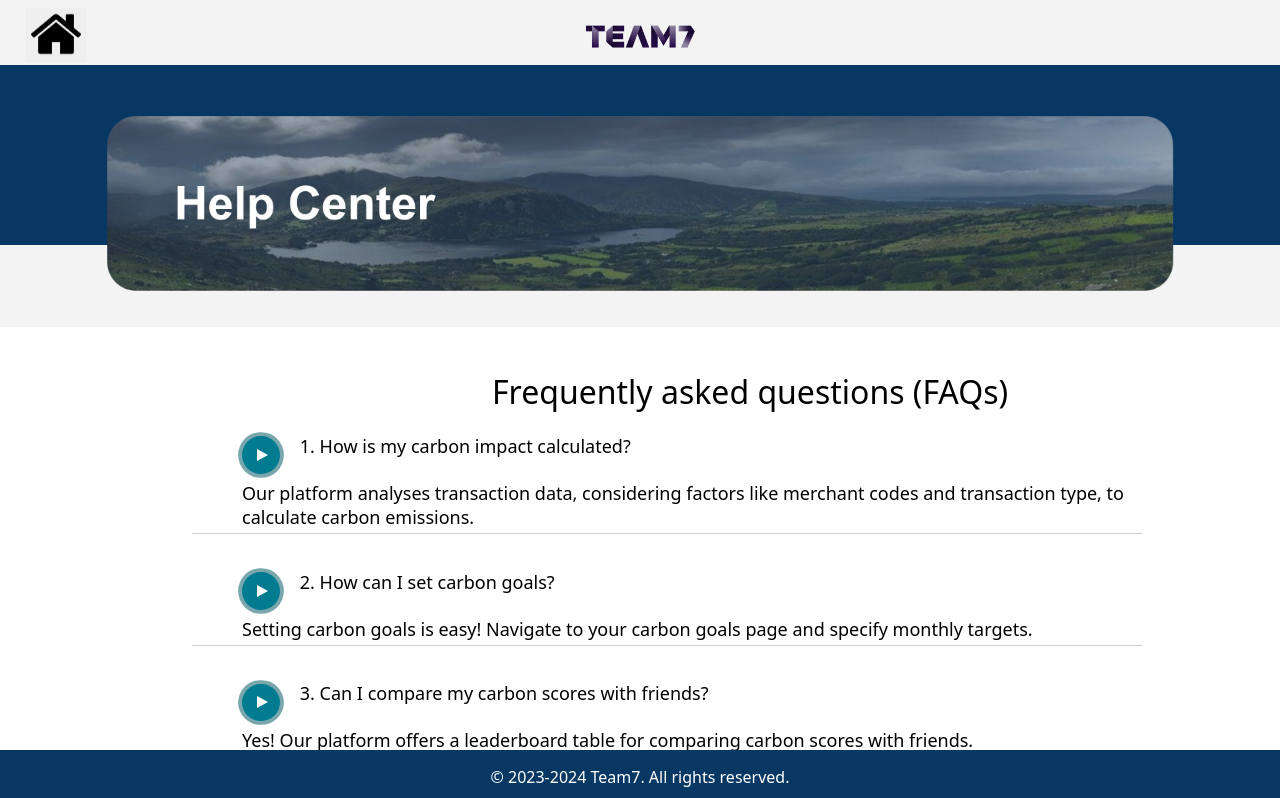
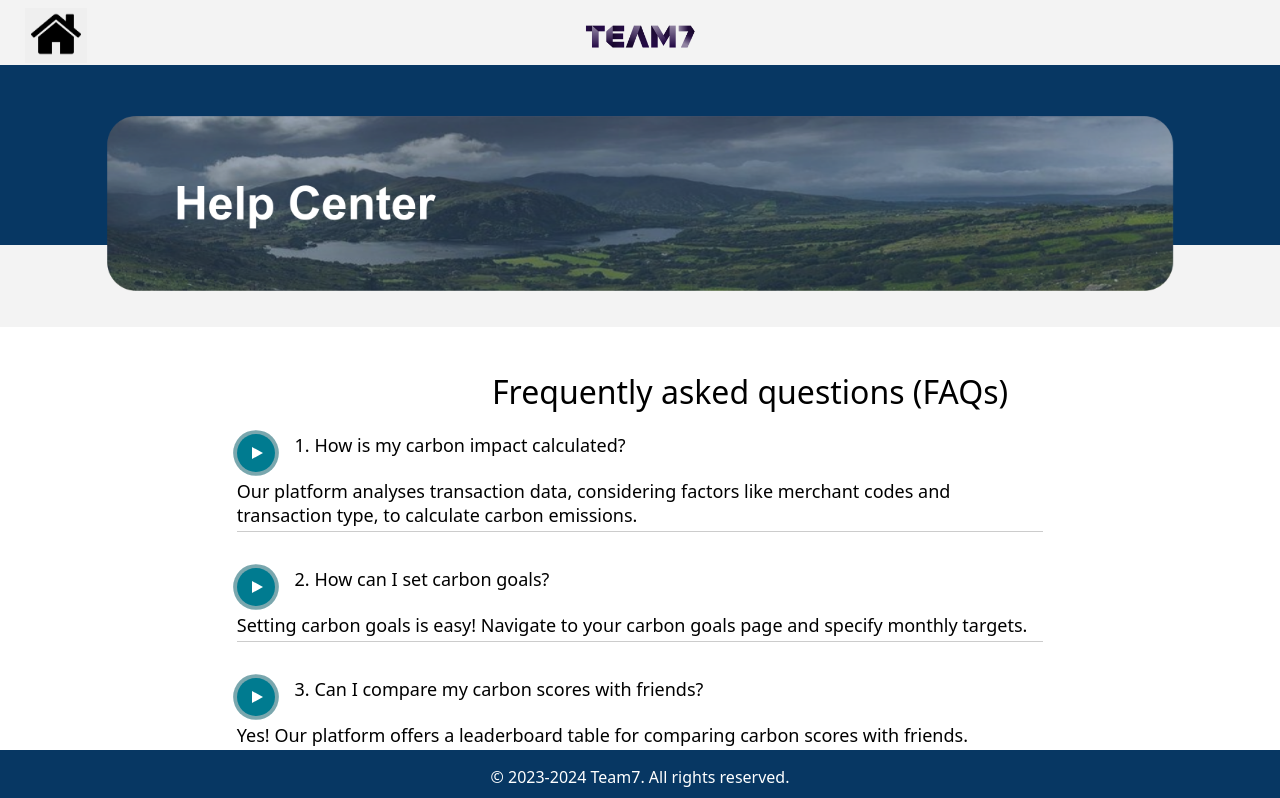
Before and after one commit to He1mont/CapitalOne-Carbon-Impact, a React (Create React App) app in the folder frontend/: page /help/FAQS in a window 1280 px wide. Shown: the top 798 px of the page. Built offline with nearby package versions, Linux system fonts and the light colour scheme.

Commit message:
fix: adjusting scaling and centering of FAQ page

```diff
--- a/frontend/src/assets/styles/FAQ.module.css
+++ b/frontend/src/assets/styles/FAQ.module.css
@@ -201,8 +201,8 @@ body {
 }
 
 .helpTable {
-  position: absolute;
-  padding: auto;
+  position: relative;
+  margin: 0 auto;
   width: 70vw;
 
 
@@ -228,18 +228,14 @@ body {
 
 
 .questionWrapper {
-
-  padding-left: 50px;
+  position: relative;
+  margin: 0 auto;
   color: #000000;
   margin-bottom: 20px;
   margin-top: 5px;
   font-size: large;
-  width: 900px;
+  width: 90%;
   border-bottom: 1px solid #ccc;
-
-  /* margin-top: 1rem;
-  padding: 1rem 2rem; */
-
 }
 
 .question {
```
